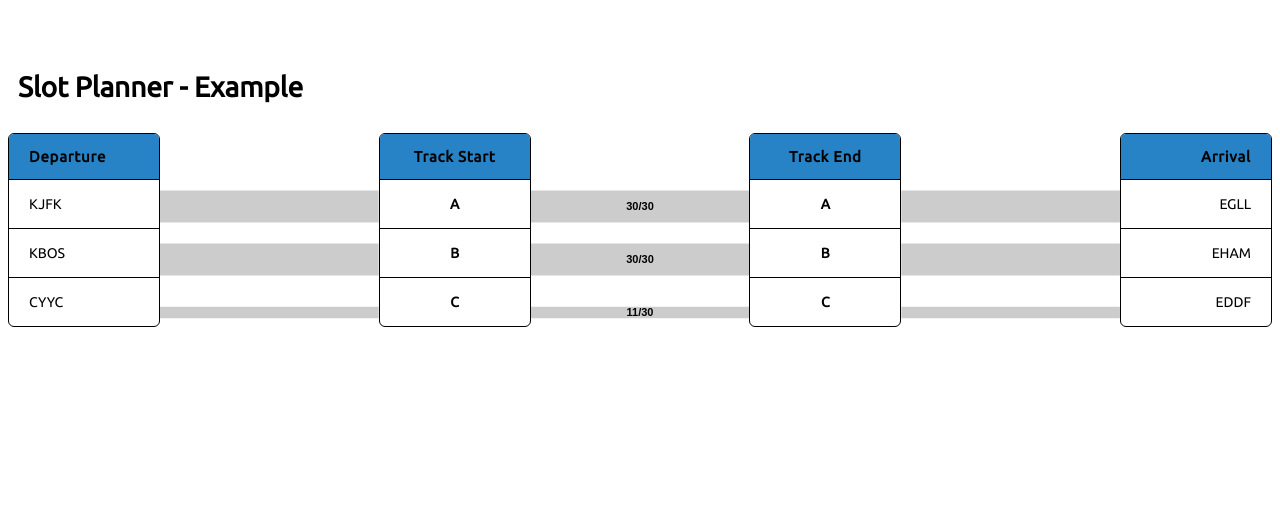
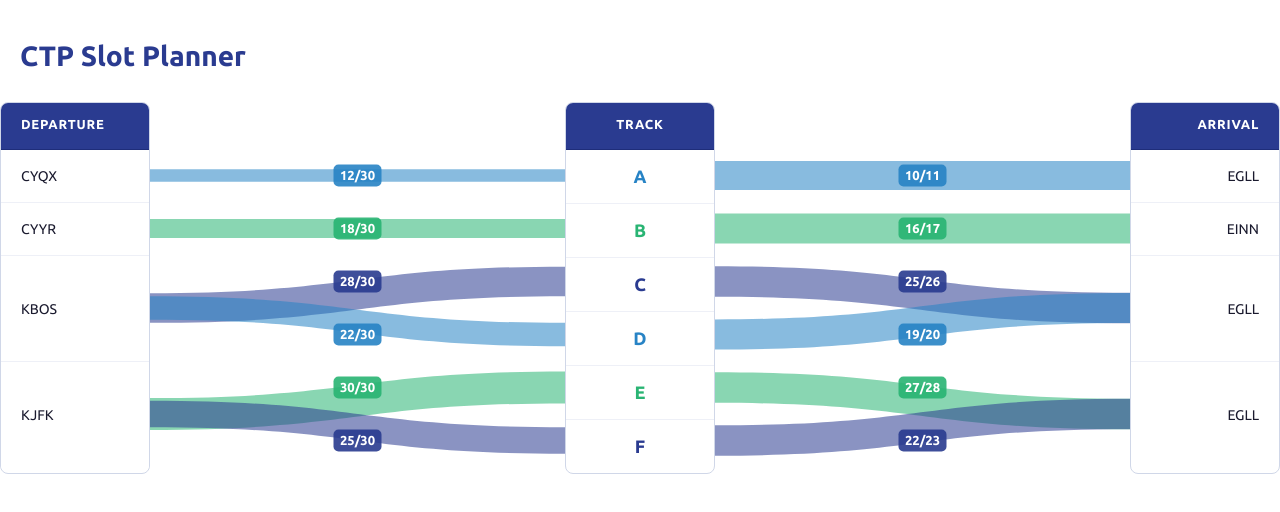
Before and after one commit to vatsimnetwork/ctp-slot-planner, a React (Vite) app in the folder frontend/: page / in a window 1280 px wide. Shown: the top 512 px of the page. Built offline with nearby package versions, Linux system fonts and the light colour scheme.

Commit message:
Added sanky diagram one-many + other changes

```diff
--- a/frontend/src/SlotPlanner.css
+++ b/frontend/src/SlotPlanner.css
@@ -1,17 +1,25 @@
+@import url('https://fonts.googleapis.com/css2?family=Ubuntu:wght@400;700&display=swap');
+
+* {
+  box-sizing: border-box;
+  margin: 0;
+  padding: 0;
+}
+
 .planner {
   background: white;
   min-height: 100vh;
   padding: 40px 0;
   font-family: 'Ubuntu', sans-serif;
   width: 100%;
-  box-sizing: border-box;
 }
 
 .planner__title {
   font-size: 28px;
-  color: black;
+  font-weight: 700;
+  color: #2A3B90;
   margin-bottom: 30px;
-  padding: 0 10px;
+  padding: 0 20px;
 }
 
 .planner__grid {
@@ -31,8 +39,8 @@
 
 .planner__col {
   background: white;
-  border: 1px solid black;
-  border-radius: 6px;
+  border: 1px solid #d0d7e8;
+  border-radius: 8px;
   overflow: hidden;
   width: 150px;
   position: relative;
@@ -40,13 +48,15 @@
 }
 
 .planner__header {
-  background: #2783C5 ;
+  background: #2A3B90;
   padding: 14px 20px;
-  font-size: 15px;
-  color: black;
-  font-weight: bold;
-  letter-spacing: 0.05em;
-  border-bottom: 1px solid black;
+  font-size: 13px;
+  font-weight: 700;
+  color: white;
+  letter-spacing: 0.06em;
+  text-transform: uppercase;
+  border-bottom: 1px solid #1e2d7a;
+  height: 47px;
 }
 
 .planner__header--center {
@@ -60,16 +70,14 @@
 .planner__cell {
   padding: 16px 20px;
   font-size: 14px;
-  border-bottom: 1px solid black;
-  color: black;
+  font-weight: 400;
+  border-bottom: 1px solid #eef0f7;
+  color: #1a1a2e;
+  min-height: 53px;
 }
 
 .planner__cell:last-child {
   border-bottom: none;
-}
-
-.planner__cell--empty {
-  color: black;
 }
 
 .planner__cell--center {
@@ -80,36 +88,35 @@
   text-align: right;
 }
 
-.planner__cell--bold {
-  font-weight: bold;
-}
-
-.planner__cell-overlay {
+.planner__edit-overlay {
   position: fixed;
   top: 50%;
   left: 50%;
   transform: translate(-50%, -50%);
   z-index: 100;
   background: white;
-  padding: 12px;
-  border-radius: 6px;
+  padding: 16px;
+  border-radius: 8px;
   border: 2px solid;
-  box-shadow: 0 4px 20px rgba(0, 0, 0, 0.15);
+  box-shadow: 0 4px 24px rgba(42, 59, 144, 0.15);
 }
 
 .planner__edit-label {
-  font-size: 11px;
-  font-weight: bold;
-  margin-bottom: 6px;
+  font-size: 12px;
+  font-weight: 700;
+  margin-bottom: 8px;
+  letter-spacing: 0.04em;
+  text-transform: uppercase;
 }
 
 .planner__edit-input {
-  font-family: "Ubuntu", sans-serif;
+  font-family: 'Ubuntu', sans-serif;
   font-size: 14px;
-  border-radius: 3px;
-  padding: 2px 6px;
-  width: 80px;
+  font-weight: 700;
+  border-radius: 4px;
+  padding: 4px 8px;
+  width: 90px;
   text-align: center;
   outline: none;
-  border: 1px solid;
+  border: 2px solid;
 }
--- a/frontend/src/SlotPlanner.jsx
+++ b/frontend/src/SlotPlanner.jsx
@@ -2,141 +2,224 @@ import { useEffect, useRef, useState, useLayoutEffect } from "react";
 import * as d3 from "d3";
 import "./SlotPlanner.css";
 
-const INIT_TRACKS = [
-  { id:'A', col:'black', dep:'KJFK', arr:'EGLL', value: 30, cap:30 },
-  { id:'B', col:'black', dep:'KBOS', arr:'EHAM', value: 30, cap: 30 },
-  { id:'C', col:'black', dep:'CYYC', arr:'EDDF', value: 11, cap: 30},
+const AIRPORT_PAIRS = [
+  {
+    dep: 'CYQX',
+    arr: 'EGLL',
+    tracks: [
+      { id:'A', col:'#2783C5', depToStart: { value:12, cap:30 }, startToEnd: { value:11, cap:12 }, endToArr: { value:10, cap:11 } },
+    ]
+  },
+  {
+    dep: 'CYYR',
+    arr: 'EINN',
+    tracks: [
+      { id:'B', col:'#29B473', depToStart: { value:18, cap:30 }, startToEnd: { value:17, cap:18 }, endToArr: { value:16, cap:17 } },
+    ]
+  },
+  {
+    dep: 'KBOS',
+    arr: 'EGLL',
+    tracks: [
+      { id:'C', col:'#2A3B90', depToStart: { value:28, cap:30 }, startToEnd: { value:26, cap:28 }, endToArr: { value:25, cap:26 } },
+      { id:'D', col:'#2783C5', depToStart: { value:22, cap:30 }, startToEnd: { value:20, cap:22 }, endToArr: { value:19, cap:20 } },
+    ]
+  },
+  {
+    dep: 'KJFK',
+    arr: 'EGLL',
+    tracks: [
+      { id:'E', col:'#29B473', depToStart: { value:30, cap:30 }, startToEnd: { value:28, cap:30 }, endToArr: { value:27, cap:28 } },
+      { id:'F', col:'#2A3B90', depToStart: { value:25, cap:30 }, startToEnd: { value:23, cap:25 }, endToArr: { value:22, cap:23 } },
+    ]
+  },
 ];
 
 const HEADER_H = 47;
 const ROW_H = 53;
 
+const allTracks = AIRPORT_PAIRS.flatMap(p => p.tracks.map(t => ({ ...t, dep: p.dep, arr: p.arr })));
+
+const getPairYCenter = (pair) => {
+  const firstIdx = allTracks.findIndex(t => t.dep === pair.dep && t.id === pair.tracks[0].id);
+  const lastIdx  = allTracks.findIndex(t => t.dep === pair.dep && t.id === pair.tracks[pair.tracks.length - 1].id);
+  const yFirst   = HEADER_H + firstIdx * ROW_H + ROW_H / 2;
+  const yLast    = HEADER_H + lastIdx  * ROW_H + ROW_H / 2;
+  return (yFirst + yLast) / 2;
+};
+
 export default function SlotPlanner() {
-  const [tracks, setTracks] = useState(INIT_TRACKS);
+  const [pairs, setPairs] = useState(AIRPORT_PAIRS);
+  const [selectedDep, setSelectedDep] = useState(null);
   const [editing, setEditing] = useState(null);
   const [editVal, setEditVal] = useState('');
   const svgRef = useRef(null);
   const gridRef = useRef(null);
   const [colPositions, setColPositions] = useState(null);
 
-  const startEdit = (id, value, cap) => {setEditing(id); setEditVal(`${value}/${cap}`);};
-  const commitEdit = (id) => {
+  const flatTracks = pairs.flatMap(p => p.tracks.map(t => ({ ...t, dep: p.dep, arr: p.arr })));
+
+  const startEdit = (pairIdx, trackId, segment, value, cap) => {
+    setEditing({ pairIdx, trackId, segment });
+    setEditVal(`${value}/${cap}`);
+  };
+
+  const commitEdit = () => {
+    if (!editing) return;
     const [v, c] = editVal.split('/').map(Number);
-    if (!isNaN(v) && !isNaN(c) && c > 0)
-      setTracks(p => p.map(t => t.id === id ? { ...t, value: Math.min(v, c), cap: c } : t));
+    if (!isNaN(v) && !isNaN(c) && c > 0) {
+      setPairs(prev => prev.map((p, i) => i !== editing.pairIdx ? p : {
+        ...p,
+        tracks: p.tracks.map(t => t.id === editing.trackId ? {
+          ...t,
+          [editing.segment]: { value: Math.min(v, c), cap: c }
+        } : t)
+      }));
+    }
     setEditing(null);
   };
 
   useLayoutEffect(() => {
     if (!gridRef.current) return;
-
     const update = () => {
       const containerRect = gridRef.current.getBoundingClientRect();
       const cols = gridRef.current.querySelectorAll('.col');
       const rects = Array.from(cols).map(c => {
         const r = c.getBoundingClientRect();
-        return {
-          left: r.left - containerRect.left,
-          right: r.right - containerRect.left,
-        };
+        return { left: r.left - containerRect.left, right: r.right - containerRect.left };
       });
-
       setColPositions({ rects, totalWidth: containerRect.width, totalHeight: containerRect.height });
     };
-
     update();
     window.addEventListener('resize', update);
     return () => window.removeEventListener('resize', update);
-  }, []);
+  }, [pairs]);
 
   useEffect(() => {
     if (!svgRef.current || !colPositions) return;
-
     const { rects, totalWidth, totalHeight } = colPositions;
     const svg = d3.select(svgRef.current);
     svg.selectAll("*").remove();
     svg.attr("width", totalWidth).attr("height", totalHeight);
 
-    const activeTracks = tracks.filter(t => t.dep);
+    pairs.forEach(pair => {
+      const pairYCenter = getPairYCenter(pair);
+      const isHighlighted = !selectedDep || selectedDep === pair.dep;
 
-    activeTracks.forEach(t => {
-      const yCenter = HEADER_H + tracks.indexOf(t) * ROW_H + ROW_H / 2;
-      const bandwidth = Math.max((t.value / t.cap) * (ROW_H * 0.6), 3);
+      pair.tracks.forEach(t => {
+        const trackIdx = flatTracks.findIndex(ft => ft.id === t.id);
+        const trackYCenter = HEADER_H + trackIdx * ROW_H + ROW_H / 2;
+
+        const drawBand = (x1, y1, x2, y2, seg) => {
+          const bw = Math.max((seg.value / seg.cap) * (ROW_H * 0.6), 3);
+          const mx = (x1 + x2) / 2;
+          const path = `
+            M ${x1} ${y1 - bw / 2}
+            C ${mx} ${y1 - bw / 2}, ${mx} ${y2 - bw / 2}, ${x2} ${y2 - bw / 2}
+            L ${x2} ${y2 + bw / 2}
+            C ${mx} ${y2 + bw / 2}, ${mx} ${y1 + bw / 2}, ${x1} ${y1 + bw / 2}
+            Z
+          `;
+          svg.append("path").attr("d", path).attr("fill", t.col)
+            .attr("opacity", isHighlighted ? 0.55 : 0.05);
+        };
+
+        drawBand(rects[0].right, pairYCenter, rects[1].left, trackYCenter, t.depToStart);
+        drawBand(rects[1].right, trackYCenter, rects[1].right, trackYCenter, t.startToEnd);
+        drawBand(rects[1].right, trackYCenter, rects[2].left, pairYCenter, t.endToArr);
 
         const segments = [
-        { x1: rects[0].right, x2: rects[1].left },
-        { x1: rects[1].right, x2: rects[2].left },
-        { x1: rects[2].right, x2: rects[3].left },
+          { x: (rects[0].right + rects[1].left) / 2,  seg: t.depToStart, key: 'depToStart' },
+          { x: (rects[1].left  + rects[1].right) / 2, seg: t.startToEnd, key: 'startToEnd' },
+          { x: (rects[1].right + rects[2].left) / 2,  seg: t.endToArr,   key: 'endToArr'   },
         ];
 
-      segments.forEach(({ x1, x2 }) => {
-        const mx = (x1 + x2) / 2;
-        const path = `
-          M ${x1} ${yCenter - bandwidth / 2}
-          C ${mx} ${yCenter - bandwidth / 2}, ${mx} ${yCenter - bandwidth / 2}, ${x2} ${yCenter - bandwidth / 2}
-          L ${x2} ${yCenter + bandwidth / 2}
-          C ${mx} ${yCenter + bandwidth / 2}, ${mx} ${yCenter + bandwidth / 2}, ${x1} ${yCenter + bandwidth / 2}
-          Z
-        `;
-        svg.append("path").attr("d", path).attr("fill", t.col).attr("opacity", 0.2);
+        segments.forEach(({ x, seg, key }) => {
+          const isEditingThis = editing && editing.trackId === t.id && editing.segment === key;
+          if (isEditingThis) return;
+
+          const label = `${seg.value}/${seg.cap}`;
+          const pillW = 48;
+          const pillH = 22;
+
+          svg.append("rect")
+            .attr("x", x - pillW / 2).attr("y", trackYCenter - pillH / 2)
+            .attr("width", pillW).attr("height", pillH).attr("rx", 5)
+            .attr("fill", t.col)
+            .attr("opacity", isHighlighted ? 0.9 : 0.1)
+            .attr("cursor", "pointer").attr("pointer-events", "all")
+            .on("click", () => startEdit(pairs.indexOf(pair), t.id, key, seg.value, seg.cap));
+
+          svg.append("text")
+            .attr("x", x).attr("y", trackYCenter).attr("dy", "0.35em")
+            .attr("text-anchor", "middle")
+            .attr("font-family", "'Ubuntu', sans-serif")
+            .attr("font-size", 13)
+            .attr("font-weight", "700")
+            .attr("fill", "white")
+            .attr("opacity", isHighlighted ? 1 : 0.1)
+            .attr("cursor", "pointer").attr("pointer-events", "all")
+            .text(label)
+            .on("click", () => startEdit(pairs.indexOf(pair), t.id, key, seg.value, seg.cap));
+        });
+      });
     });
 
-    const midX = (rects[1].right + rects[2].left) / 2;
-    svg.append("text")
-      .attr("x", midX).attr("y", yCenter).attr("dy", "0.35em" )
-      .attr("text-anchor", "middle")
-      .attr("font-family", "sans-serif").attr("font-size", 11)
-      .attr("font-weight", "bold").attr("fill", t.col)
-      .attr("cursor", "pointer").attr("pointer-events", "all")
-      .text(`${t.value}/${t.cap}`)
-      .on("click", () => startEdit(t.id, t.value, t.cap));
-  });
-
-}, [tracks, colPositions, editing]);
-
+  }, [pairs, colPositions, editing, selectedDep]);
 
   return (
-   <div className="planner">
-      <h2 className="planner__title">Slot Planner - Example</h2>
+    <div className="planner" onClick={() => setSelectedDep(null)}>
+      <h2 className="planner__title">CTP Slot Planner</h2>
 
-      <div className="planner__grid" ref={gridRef}>
+      <div className="planner__grid" ref={gridRef} onClick={e => e.stopPropagation()}>
 
         <svg ref={svgRef} className="planner__svg" />
 
         <div className="col planner__col">
           <div className="planner__header">Departure</div>
-          {tracks.map(t => (
-            <div key={t.id} className={`planner__cell ${!t.dep ? 'planner__cell--empty' : ''}`}>
-              {t.dep ?? '-'}
+          {pairs.map(p => (
+            <div key={p.dep}
+              className="planner__cell"
+              style={{
+                height: p.tracks.length * ROW_H,
+                display: 'flex',
+                alignItems: 'center',
+                cursor: 'pointer',
+                background: selectedDep === p.dep ? '#e8edf8' : 'white',
+                fontWeight: selectedDep === p.dep ? '700' : '400',
+              }}
+              onClick={e => { e.stopPropagation(); setSelectedDep(selectedDep === p.dep ? null : p.dep); }}>
+              {p.dep}
             </div>
           ))}
         </div>
 
         <div className="col planner__col">
-          <div className="planner__header planner__header--center">Track Start</div>
-          {tracks.map(t => (
-            <div key={t.id} className="planner__cell planner__cell--center planner__cell--bold"
-              style={{ color: t.dep ? t.col : '#ccc' }}>
-              {t.id}
+          <div className="planner__header planner__header--center">Track</div>
+          {flatTracks.map(t => {
+            const isActive = !selectedDep || selectedDep === t.dep;
+            return (
+              <div key={t.id} className="planner__cell planner__cell--center"
+                style={{ opacity: isActive ? 1 : 0.2, display: 'flex', alignItems: 'center', justifyContent: 'center' }}>
+                <span style={{ fontWeight: '700', fontSize: 18, color: t.col }}>{t.id}</span>
               </div>
-          ))}
-        </div>
-
-        <div className="col planner__col">
-          <div className="planner__header planner__header--center">Track End</div>
-          {tracks.map(t => (
-            <div key={t.id} className="planner__cell planner__cell--center planner__cell--bold"
-              style={{ color: t.dep ? t.col : '#ccc' }}>
-              {t.id}
-            </div>
-          ))}
+            );
+          })}
         </div>
 
         <div className="col planner__col">
           <div className="planner__header planner__header--right">Arrival</div>
-          {tracks.map(t => (
-            <div key={t.id} className={`planner__cell planner__cell--right ${!t.arr ? 'planner__cell--empty' : ''}`}>
-              {t.arr ?? '-'}
+          {pairs.map(p => (
+            <div key={p.arr}
+              className="planner__cell planner__cell--right"
+              style={{
+                height: p.tracks.length * ROW_H,
+                display: 'flex',
+                alignItems: 'center',
+                justifyContent: 'flex-end',
+                opacity: !selectedDep || selectedDep === p.dep ? 1 : 0.2,
+              }}>
+              {p.arr}
             </div>
           ))}
         </div>
@@ -144,16 +227,21 @@ return (
       </div>
 
       {editing && (() => {
-        const t = tracks.find(t => t.id === editing);
+        const t = pairs[editing.pairIdx]?.tracks.find(t => t.id === editing.trackId);
+        if (!t) return null;
         return (
           <div className="planner__edit-overlay" style={{ borderColor: t.col }}>
-            <div className="planner__edit-label" style={{ color: t.col }}>Edit {t.id} capacity</div>
-            <input autoFocus value={editVal}
+            <div className="planner__edit-label" style={{ color: t.col }}>
+              Track {t.id} · {editing.segment}
+            </div>
+            <input
+              autoFocus
               className="planner__edit-input"
+              value={editVal}
               style={{ borderColor: t.col, color: t.col }}
               onChange={e => setEditVal(e.target.value)}
-            onBlur={() => commitEdit(editing)}
-            onKeyDown={e => e.key === 'Enter' && commitEdit(editing)} />
+              onBlur={commitEdit}
+              onKeyDown={e => e.key === 'Enter' && commitEdit()} />
           </div>
         );
       })()}
```
Also changed, not shown: 1 other file (tests, documents, lock files or other folders). Lines whose indentation alone changed are shown as unchanged.
